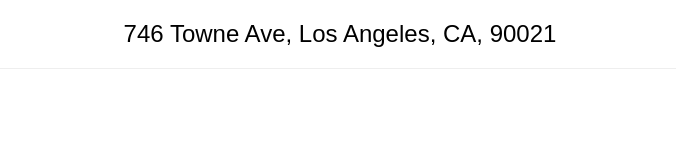
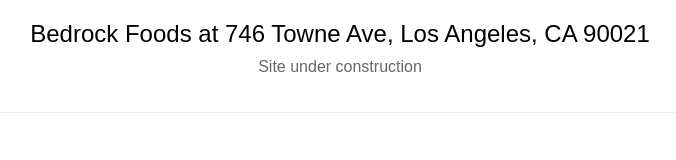
Before and after one commit to njrguy/bedrock-food, a plain HTML site: page index.html in a window 1280 px wide. Shown: the whole page, without its empty margins (300-976 px from the left). Drawn offline with Linux system fonts and the light colour scheme.

Commit message:
Update index.html

```diff
--- a/index.html
+++ b/index.html
@@ -25,7 +25,8 @@
 </head>
 <body>
     <header>
-        <h1>746 Towne Ave, Los Angeles, CA, 90021</h1>
+        <h1>Bedrock Foods at 746 Towne Ave, Los Angeles, CA 90021</h1>
+        <p style="margin-top: 10px; color: #666;">Site under construction</p>
     </header>
 </body>
 </html>
```
